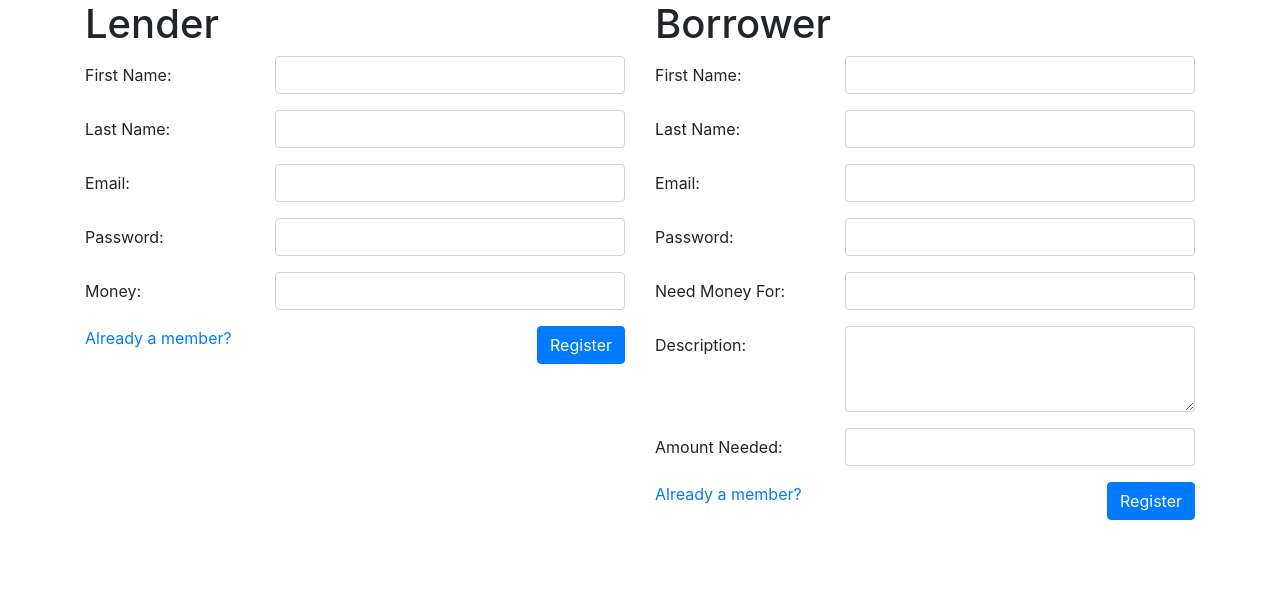
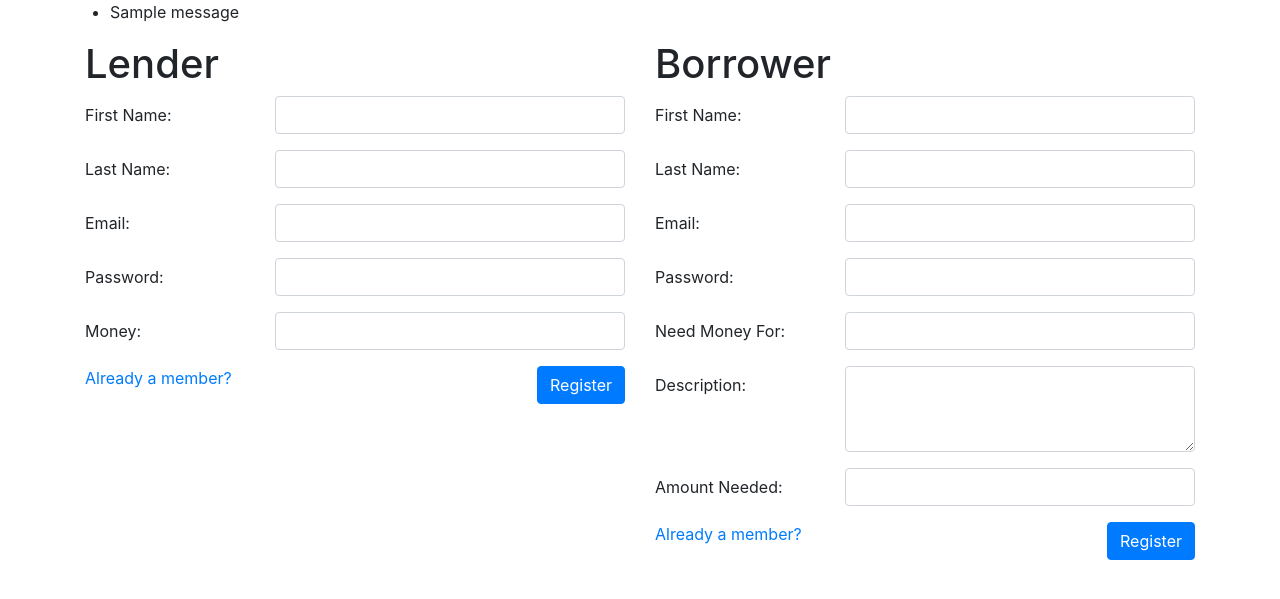
Before and after one commit to cristobalpina/online_lending, a Django app: page /register in a window 1280 px wide. Shown: the top 599 px of the page. Run offline with Django 3.2, Linux system fonts and the light colour scheme; tables that the repository leaves empty hold one stand-in row (values such as "Sample post"); one stand-in notice (Sample message) is shown; some libraries are stand-ins or nearby versions.

Commit message:
(:sparkles:) Display validation messages on register form

```diff
--- a/app/templates/register.html
+++ b/app/templates/register.html
@@ -26,6 +26,17 @@
   </head>
   <body>
     <div class="container">
+      <div class="row">
+        {% if messages %}
+        <ul class="messages">
+          {% for message in messages %}
+          <li {% if message.tags %} class="{{message.tags}}" {% endif %}>
+            {{message}}
+          </li>
+          {% endfor %}
+        </ul>
+        {% endif %}
+      </div>
       <div class="row">
         <div class="col-md-6">
           <h1>Lender</h1>
--- a/app/views.py
+++ b/app/views.py
@@ -42,6 +42,14 @@ def borrower_profile(request, id):
     return render(request, "borrower.html")
 
 def create_lender(request):
+    try:
+        user = User.objects.create_user(username=request.POST['email'],
+                                    password=request.POST['password'],
+                                    first_name=request.POST['first_name'],
+                                    last_name=request.POST['last_name'])
+    except:
+        messages.error(request, 'Email already used')
+        return redirect('/register')
     user = User.objects.create_user(username=request.POST['email'],
                                     password=request.POST['password'],
                                     first_name=request.POST['first_name'],
```
